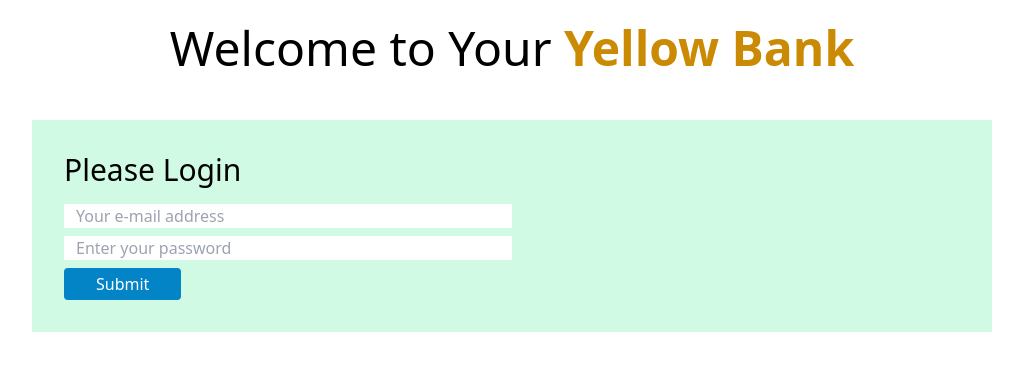
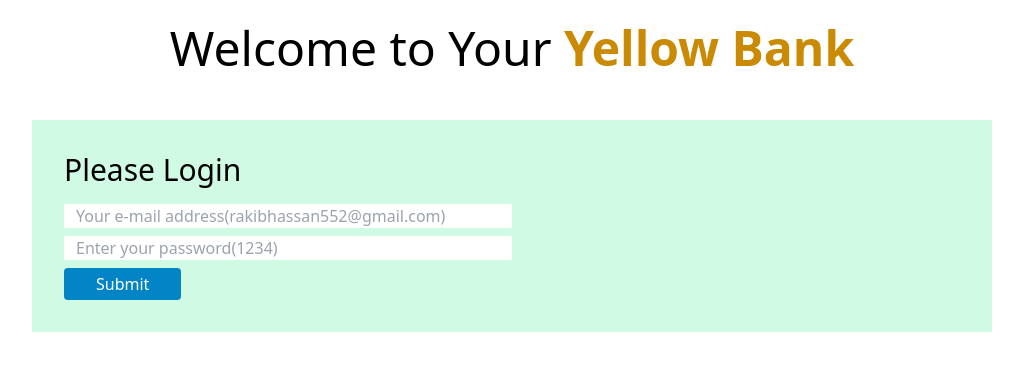
Before and after one commit to RakibHassan11/bankProject, a plain HTML site: page index.html in a window 1280 px wide. Shown: the whole page, without its empty margins (128-1151 px from the left). Drawn offline with nearby package versions, Linux system fonts and the light colour scheme.

Commit message:
index.html

```diff
--- a/index.html
+++ b/index.html
@@ -14,8 +14,8 @@
         <section class="bg-emerald-100 w-9/12 mx-auto mt-12 p-8">
             <h3 class="text-3xl mb-4 font-medium">Please Login</h3>
             <div>
-                <input class="w-6/12 block mb-2 px-3" type="email" name="" id="user-email" placeholder="Your e-mail address">
-                <input class="w-6/12 block mb-2 px-3" type="password" name="" id="user-password" placeholder="Enter your password">
+                <input class="w-6/12 block mb-2 px-3" type="email" name="" id="user-email" placeholder="Your e-mail address(rakibhassan552@gmail.com)">
+                <input class="w-6/12 block mb-2 px-3" type="password" name="" id="user-password" placeholder="Enter your password(1234)">
                 <button id="btn-submit" class="bg-sky-600 hover:bg-blue-700 px-8 py-1 text-white font-medium rounded ">Submit</button>
             </div>
         </section>
```
